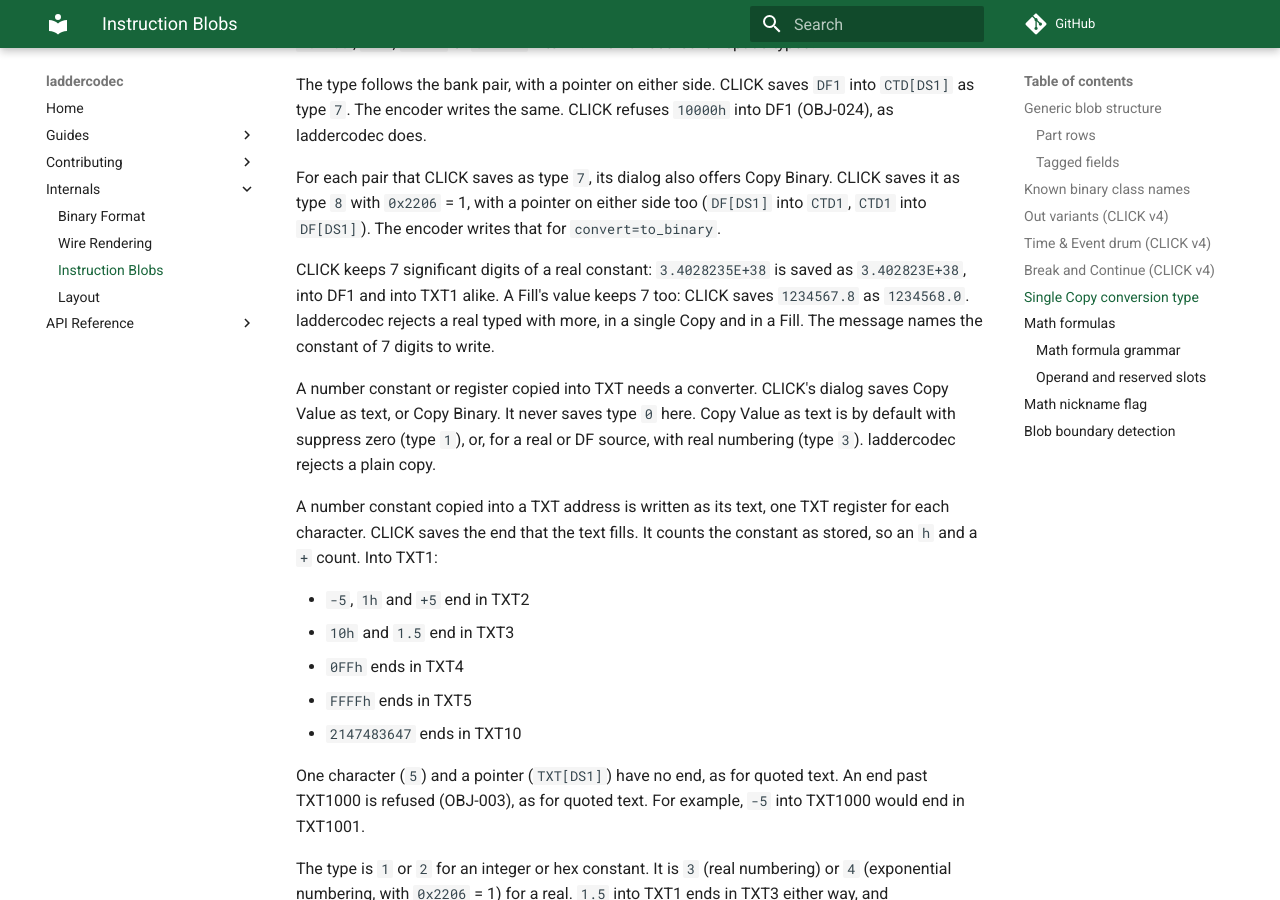
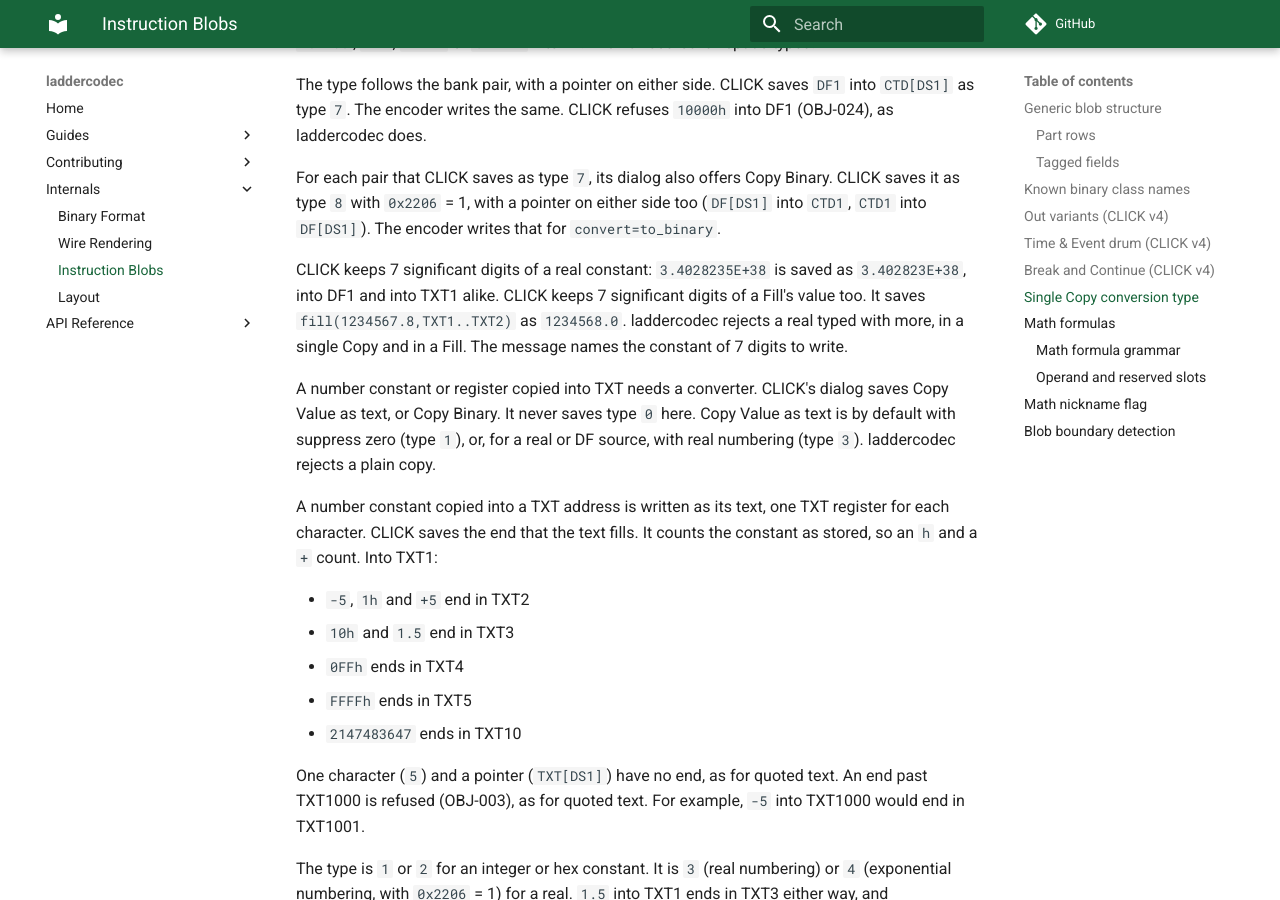
Before and after one commit to ssweber/laddercodec, an MkDocs documentation site: the page built from docs/internals/instruction-blobs.md, in a window 1280 px wide and 900 px high, scrolled down 5048 px. Built offline with MkDocs 1.6.1 and Material for MkDocs 9.7.7, drawn with Linux system fonts in a browser that asks for light colours; comment, search, counter and statistics services are not loaded.

Commit message:
fix(fill): answer the review of the long-real refusal
0.5.1 encoded a Fill of a real with more than 7 significant digits as typed,
and CLICK saves another value. The CHANGELOG lists the refusal under Breaking
changes, as 0.5.0 listed the same refusal for Copy, and cites only the save
that CLICK recorded, the Fill into TXT1..TXT2.

The tag test asserts the known 0x1201 pair: CLICK's program file holds the
flag empty, and the encoder writes 0. It no longer skips the tag.

The roadmap says that only the save into TXT is recorded, and that the other
banks follow from the single Copy source field. It asks for saves into DF and
DS. It keeps 0x2206 0, the three earlier type-7 saves and the 0x1201 form in
the Settled items. It also corrects the positional range and the 1e6 entry.
The docstrings of real_beyond_kept_digits and constant_text name a Fill.

Co-Authored-By: Claude Opus 5.5 <noreply@anthropic.com>

```diff
--- a/docs/internals/instruction-blobs.md
+++ b/docs/internals/instruction-blobs.md
@@ -178,9 +178,10 @@ it as type `8` with `0x2206` = 1, with a pointer on either side too (`DF[DS1]` i
 `CTD1` into `DF[DS1]`). The encoder writes that for `convert=to_binary`.
 
 CLICK keeps 7 significant digits of a real constant: `3.4028235E+38` is saved as
-`3.402823E+38`, into DF1 and into TXT1 alike. A Fill's value keeps 7 too: CLICK saves
-`1234567.8` as `1234568.0`. laddercodec rejects a real typed with more, in a single Copy
-and in a Fill. The message names the constant of 7 digits to write.
+`3.402823E+38`, into DF1 and into TXT1 alike. CLICK keeps 7 significant digits of a Fill's
+value too. It saves `fill(1234567.8,TXT1..TXT2)` as `1234568.0`. laddercodec rejects a
+real typed with more, in a single Copy and in a Fill. The message names the constant of 7
+digits to write.
 
 A number constant or register copied into TXT needs a converter. CLICK's dialog saves Copy
 Value as text, or Copy Binary. It never saves type `0` here. Copy Value as text is by
```
Also changed, not shown: CHANGELOG.md (+4 -4 lines), docs/guides/csv-format.md (+3 -3 lines), scratchpad/roadmap.md (+27 -18 lines), 3 other files.
